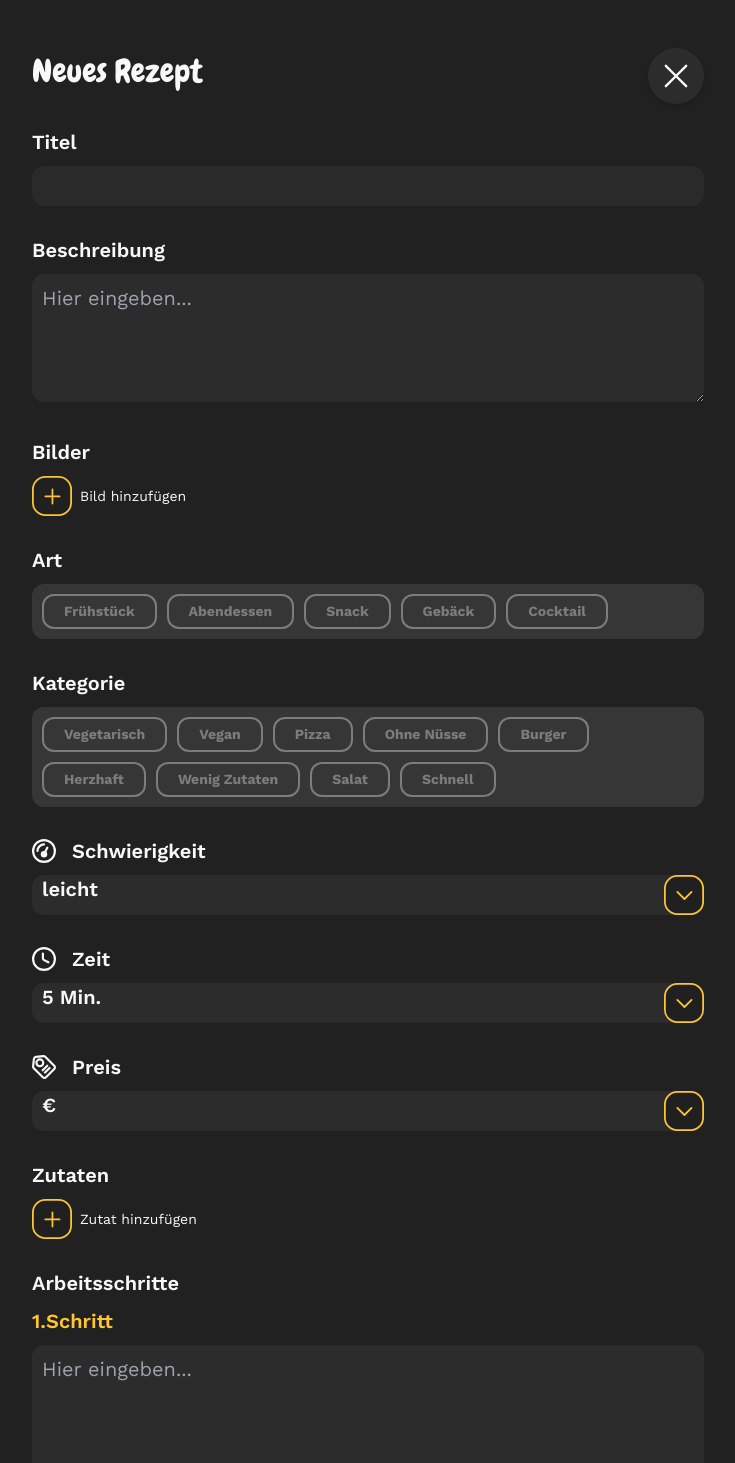
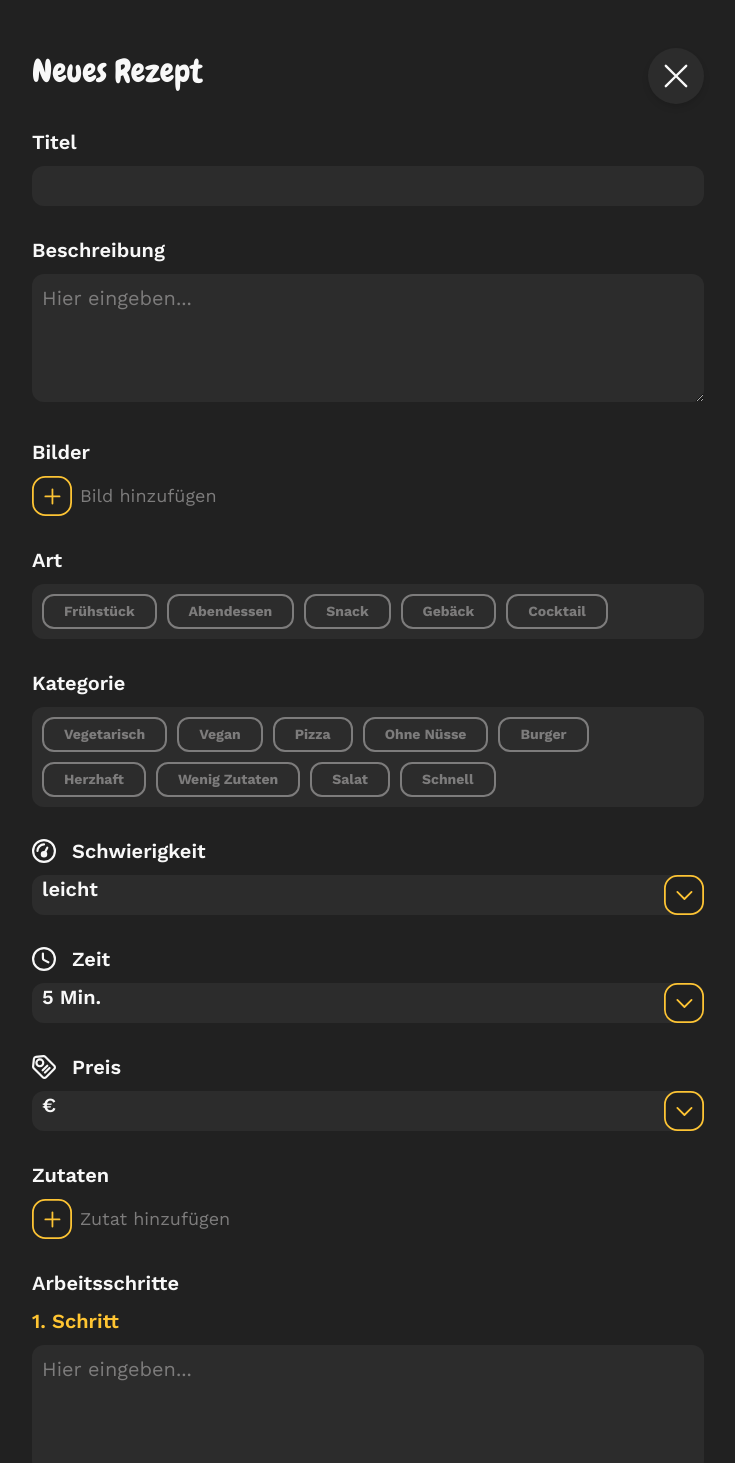
Before and after one commit to LucasOe/dishcovery, a SvelteKit app: page /new in a window 1280 px wide. Shown: the top 1463 px of the page, without its empty margins (272-1007 px from the left). Built offline with nearby package versions, Linux system fonts and the light colour scheme.

Commit message:
Small style changes

```diff
--- a/src/lib/components/TagList.svelte
+++ b/src/lib/components/TagList.svelte
@@ -4,7 +4,7 @@
 	export let tags: string[];
 </script>
 
-<div class="flex flex-wrap gap-sm rounded-sm bg-[#363636] p-sm">
+<div class="flex flex-wrap gap-sm rounded-sm bg-gray-500 p-sm">
 	{#each tags as tag}
 		<button>
 			<Tag text={tag} color="gray" />
--- a/src/routes/(menu)/new/+page.svelte
+++ b/src/routes/(menu)/new/+page.svelte
@@ -10,12 +10,12 @@
 
 <div class="space-y-lg">
 	<Section title="Titel">
-		<input type="text" id="title" class=" text-white h-10 w-full rounded-sm bg-[#2A2A2A] text-xl" />
+		<input type="text" class=" text-white h-10 w-full rounded-sm bg-gray-500 text-xl" />
 	</Section>
 
 	<Section title="Beschreibung">
 		<textarea
-			class="h-32 w-full rounded-sm bg-gray-500 p-sm text-xl focus:outline-none"
+			class="h-32 w-full rounded-sm bg-gray-500 p-sm text-xl placeholder:text-gray-300 focus:outline-none"
 			placeholder="Hier eingeben..."
 		/>
 	</Section>
@@ -23,7 +23,7 @@
 	<Section title="Bilder">
 		<div class="flex items-center gap-2">
 			<img class="h-10 w-10" src={UploadIcon} alt="Bild hinzufügen" />
-			<p>Bild hinzufügen</p>
+			<p class="text-lg text-gray-300">Bild hinzufügen</p>
 		</div>
 	</Section>
 
@@ -52,7 +52,7 @@
 	<Section title="Zutaten">
 		<div class="flex items-center gap-2">
 			<img class="h-10 w-10" src={UploadIcon} alt="Zutat hinzufügen" />
-			<p>Zutat hinzufügen</p>
+			<p class="text-lg text-gray-300">Zutat hinzufügen</p>
 		</div>
 	</Section>
 
@@ -60,16 +60,14 @@
 
 	<Section title="Arbeitsschritte">
 		<div class="space-y-sm">
-			<p class=" block text-xl font-semibold text-[#FFC532]">1.Schritt</p>
+			<p class="text-xl font-semibold text-yellow">1. Schritt</p>
 			<textarea
-				class="h-32 w-full rounded-sm bg-gray-500 p-sm text-xl focus:outline-none"
+				class="h-32 w-full rounded-sm bg-gray-500 p-sm text-xl placeholder:text-gray-300 focus:outline-none"
 				placeholder="Hier eingeben..."
 			/>
 			<img alt="Close" class="h-10 w-10" src={UploadIcon} />
 		</div>
 	</Section>
 
-	<button class="h-16 w-full rounded-sm bg-[#FFC532] text-xl font-semibold text-[#212121]">
-		Rezept veröffentlichen
-	</button>
+	<button class="h-16 w-full rounded-sm bg-yellow text-xl font-semibold text-gray-900">Rezept veröffentlichen</button>
 </div>
```
